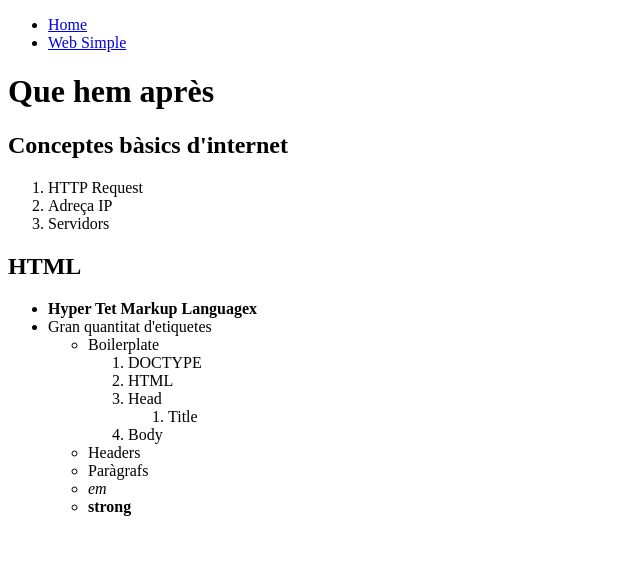
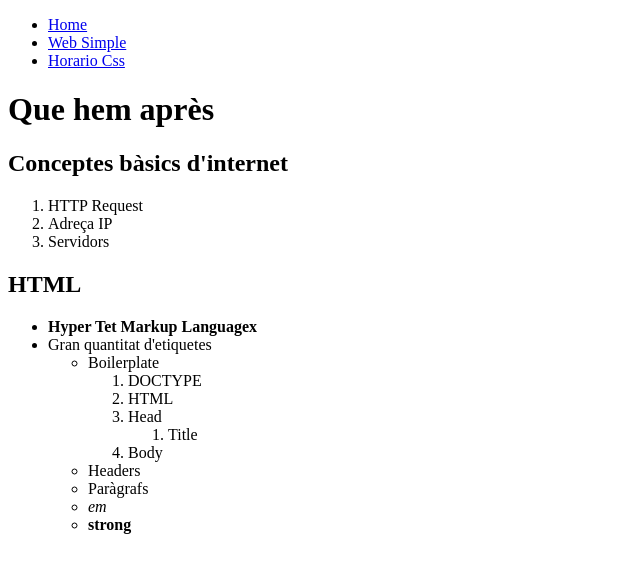
Before and after one commit to tramismu-stack/Web, a plain HTML site: page simple.html in a window 1280 px wide. Shown: the whole page, without its empty margins (0-640 px from the left). Drawn offline with Linux system fonts and the light colour scheme.

Commit message:
Horario Css home

```diff
--- a/simple.html
+++ b/simple.html
@@ -15,6 +15,9 @@
                 </li>
                 <li>
                     <a href="simple.html">Web Simple</a>
+                </li>
+                <li>
+                    <a href="horario.html">Horario Css</a>
                 </li>
            </ul>
         </nav>
```
